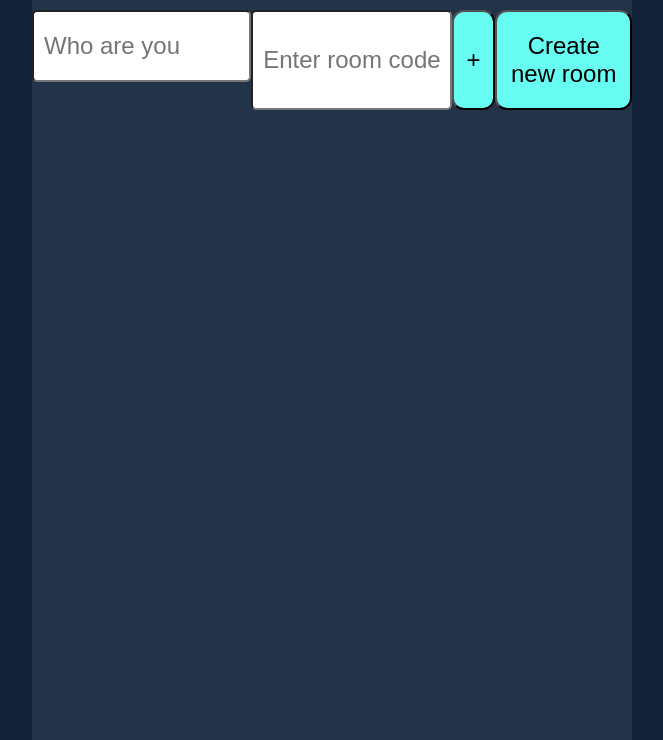
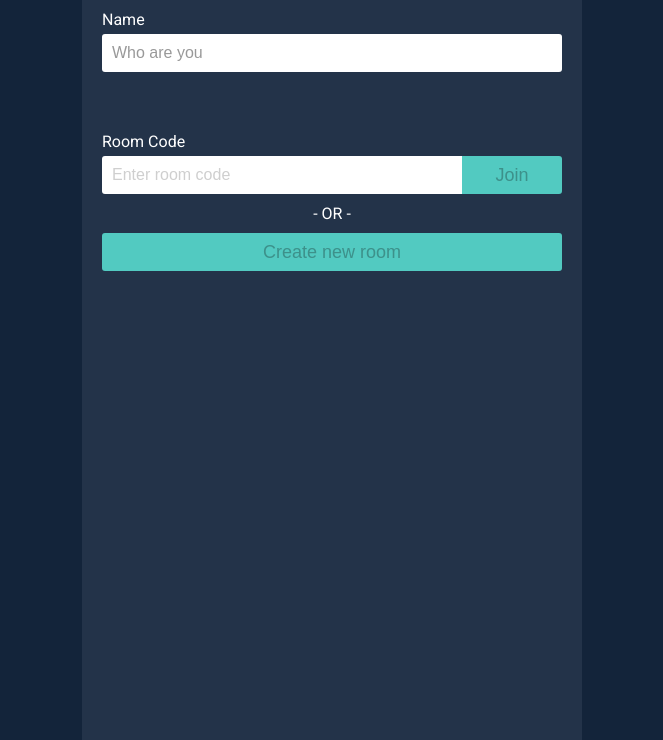
Before and after one commit to skeltont/shramble-client, a React app: page / in a window 1280 px wide. Shown: the part 60-800 px from the top of the page, without its empty margins (308-971 px from the left). Built offline with nearby package versions, Linux system fonts and the light colour scheme.

Commit message:
Adds some basic reusable classes for form type inputs, updates home page to be a bit more user friendly

```diff
--- a/src/components/App.js
+++ b/src/components/App.js
@@ -12,7 +12,8 @@ class App extends Component {
         <Helmet>
           <link rel="preconnect" href="https://fonts.googleapis.com" />
           <link rel="preconnect" href="https://fonts.gstatic.com" />
-          <link href="https://fonts.googleapis.com/css2?family=Roboto&display=swap" rel="stylesheet" />
+          {/* <link href="https://fonts.googleapis.com/css2?family=Roboto&display=swap" rel="stylesheet" /> */}
+          <link rel="stylesheet" href="https://fonts.googleapis.com/css?family=Roboto:300,400,500,700&display=swap" />
         </Helmet>
         <header className="App-header">
           {/* Put Menu icon here */}
--- a/src/routes/home.js
+++ b/src/routes/home.js
@@ -62,16 +62,27 @@ export default function Home() {
 
   return (
     <div className="Home body">
-      <div className='row'>
-        <div>
-          <input type="text" className="input-text" placeholder='Who are you' value={name} onChange={handleNameChange} />
+      <div className="form">
+        <div className="row">
+          <div className="input-group">
+            <label htmlFor="name">Name </label>
+            <input id="name" type="text" placeholder='Who are you' value={name} onChange={handleNameChange} />
+          </div>
+        </div>
+        <div className='row extra-space'>
+          <div className="input-group">
+            <label htmlFor="roomcode">Room Code </label>
+            <div className="flex-row">
+              <input id="roomcode" disabled={!name} type="text" className="button-right" placeholder='Enter room code' value={roomCode} onChange={handleCodeChange} />
+              <button disabled={!name || roomCode.length != 8} className='input-left button small' onClick={handleJoinRoom}>Join</button>
+            </div>
+          </div>
+        </div>
+        <div className="row body">
+          <div>- OR -</div>
         </div>
         <div className='row'>
-          <input type="text" className="input-text" placeholder='Enter room code' value={roomCode} onChange={handleCodeChange} />
-          <button className='button-small' onClick={handleJoinRoom}>+</button>
-        </div>
-        <div className='row'>
-          <button className="button-wide" onClick={handleCreateRoom}>Create new room</button>
+          <button disabled={!name} className="button" onClick={handleCreateRoom}>Create new room</button>
         </div>
       </div>
     </div>
--- a/src/style/App.scss
+++ b/src/style/App.scss
@@ -1,6 +1,7 @@
 * {
   margin: 0;
   padding: 0;
+  border: none;
 }
 html {
   font-family: 'Roboto';
@@ -9,6 +10,45 @@ html {
 body {
   height: 100vh;
   width: 100vw;
+}
+.flex-row {
+  display: flex;
+}
+.input-group {
+  width: 100%;
+
+  & > label {
+    display: inline-block;
+    margin-bottom: 5px;
+    color: #ffffff;
+  }
+}
+input {
+  width: 100%;
+  border-radius: 3px;
+  padding: 10px 10px;
+  font-size: 16px;
+  box-sizing: border-box;
+  color: black;
+
+  &::placeholder {
+    color: #999999;
+  }
+
+  &:disabled {
+    color: inherit;
+    background-color: white;
+
+    &::placeholder {
+      color: #cfcfcf;
+    }
+  }
+
+  &.button-right {
+    border-top-right-radius: 0px;
+    border-bottom-right-radius: 0px;
+    border-right: 0px;
+  }
 }
 
 #root {
@@ -24,7 +64,7 @@ body {
   height: 100%;
   width: 100%;
   max-height: 100%;
-  max-width: 600px;
+  max-width: 500px;
 }
 
 .App-header {
@@ -55,10 +95,29 @@ body {
 
 .content {
   flex-grow: 1;
+  padding: 20px;
   color: white;
   background-color: #233349;
-  border-top-left-radius: 0px;
-  border-top-right-radius: 0px;
+}
+
+.form {
+  width: 100%;
+  height: 100%;
+
+  & .row:not(:first-child) {
+    margin-top: 10px;
+  }
+}
+
+.row {
+  width: 100%;
+  display: flex;
+  flex-direction: row;
+  justify-content: space-between;
+
+  &.extra-space {
+    margin-top: 60px !important;
+  }
 }
 
 .body {
@@ -67,23 +126,6 @@ body {
   justify-content: center;
   flex-direction: column;
 }
-
-.row {
-  display: flex;
-  flex-direction: row;
-  justify-content: space-between;
-}
-
-.input-text {
-  width: 100%;
-  border-radius: 5px;
-  padding: 20px 10px;
-  margin-top: 20px;
-  font-size: 24px;
-  line-height: 28px;
-  box-sizing: border-box;
-}
-
 .input-number {
   width: 100%;
   border-radius: 5px;
@@ -93,24 +135,36 @@ body {
   line-height: 28px;
 }
 
-.button-wide {
-  margin-top: 20px;
+.button {
+  min-width: 60px;
+  background: #66FCF1;
+  border-radius: 3px;
+  line-height: 18px;
+  font-size: 18px;
+  padding: 10px 10px;
   width: 100%;
-  background-color: #66FCF1;
-  border-radius: 12px;
-  padding: 20px 10px;
-  font-size: 24px;
-  line-height: 28px;
-}
+  box-shadow:
+    0px 3px 1px -2px rgb(0 0 0 / 20%),
+    0px 2px 2px 0px rgb(0 0 0 / 14%),
+    0px 1px 5px 0px rgb(0 0 0 / 12%);
 
-.button-small {
-  margin-top: 20px;
-  width: 20%;
-  background-color: #66FCF1;
-  border-radius: 12px;
-  padding: 20px 10px;
-  font-size: 24px;
-  line-height: 28px;
+  &:disabled {
+    filter: brightness(80%);
+    box-shadow: none;
+  }
+  &:hover:not(:disabled) {
+    background: #99fff8;
+    cursor: pointer;
+  }
+
+  &.small {
+    max-width: 100px;
+  }
+  &.input-left {
+    border-top-left-radius: 0px;
+    border-bottom-left-radius: 0px;
+    border-left: 0px;
+  }
 }
 
 table {
```
Also changed, not shown: 1 other file.
